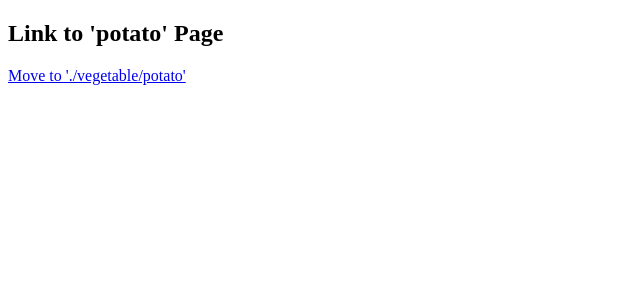
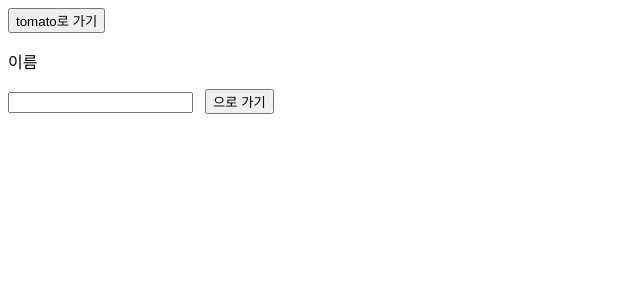
Before and after one commit to MrJooka/clonde-coding-nextjs, a Next.js app: page / in a window 1280 px wide. Shown: the top 300 px of the page, without its empty margins (0-640 px from the left). Built offline with nearby package versions, Linux system fonts and the light colour scheme.

Commit message:
2.1.4 라우터 객체를 이용하여 라우팅 하기

```diff
--- a/pages/index.jsx
+++ b/pages/index.jsx
@@ -1,14 +1,22 @@
-import Link from 'next/link';
+import { useRouter } from 'next/router';
+import { useState } from 'react';
 
-const index = () => {
+const App = () => {
+  const [name, setName] = useState('');
+  const router = useRouter();
+
   return (
     <div>
-      <h2>Link to 'potato' Page</h2>
-      <Link href="/vegetable/potato">
-        <a>Move to './vegetable/potato'</a>
-      </Link>
+      <button type="button" onClick={() => router.push('/tomato')}>
+        tomato로 가기
+      </button>
+      <p>이름</p>
+      <input value={name} onChange={(e) => setName(e.target.value)} style={{ marginRight: '12px' }} />
+      <button type="button" onClick={() => router.push(`/vegetable/${name}`)}>
+        {name}으로 가기
+      </button>
     </div>
   );
 };
 
-export default index;
+export default App;
--- a/pages/vegetable/[name].jsx
+++ b/pages/vegetable/[name].jsx
@@ -2,11 +2,10 @@
 import Link from 'next/link';
 
 const name = () => {
-  const router = useRouter();
-  console.log(router);
+  const { query } = useRouter();
   return (
     <div>
-      <h2>Hello</h2>
+      <h2>Hello {query.name}</h2>
       <Link href="/">
         <a>Move to './'</a>
       </Link>
```
